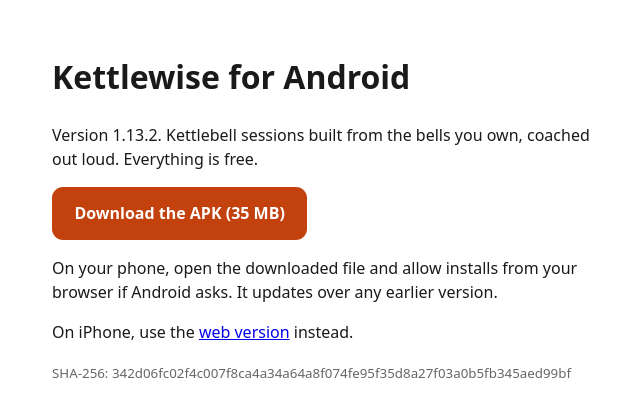
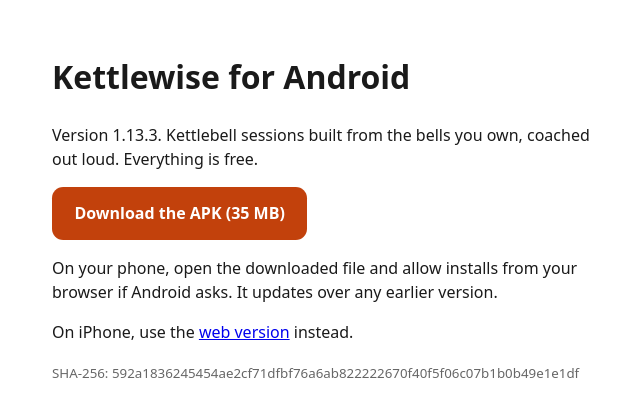
Before and after one commit to kettlewise/kettlewise, a plain HTML site: page download/index.html in a window 1280 px wide. Shown: the full height of the page, 316-956 px from the left. Drawn offline with Linux system fonts and the light colour scheme.

Commit message:
Download page: Kettlewise 1.13.3
Co-Authored-By: Claude Fable 5.2 <noreply@anthropic.com>
Claude-Session: https://claude.ai/code/session_01T2J31mxVrscVukMd2fxz8B

```diff
--- a/download/index.html
+++ b/download/index.html
@@ -3,8 +3,8 @@
 <title>Download Kettlewise for Android</title>
 <style>body{font:16px/1.5 system-ui,sans-serif;max-width:34rem;margin:0 auto;padding:2rem 1rem;color:#1a1a1a}a.btn{display:inline-block;background:#C2410C;color:#fff;padding:.9rem 1.4rem;border-radius:.7rem;text-decoration:none;font-weight:700}small{color:#666}</style></head>
 <body><h1>Kettlewise for Android</h1>
-<p>Version 1.13.2. Kettlebell sessions built from the bells you own, coached out loud. Everything is free.</p>
+<p>Version 1.13.3. Kettlebell sessions built from the bells you own, coached out loud. Everything is free.</p>
 <p><a class="btn" href="Kettlewise.apk">Download the APK (35 MB)</a></p>
 <p>On your phone, open the downloaded file and allow installs from your browser if Android asks. It updates over any earlier version.</p>
 <p>On iPhone, use the <a href="../app/">web version</a> instead.</p>
-<p><small>SHA-256: 342d06fc02f4c007f8ca4a34a64a8f074fe95f35d8a27f03a0b5fb345aed99bf</small></p></body></html>
+<p><small>SHA-256: 592a1836245454ae2cf71dfbf76a6ab822222670f40f5f06c07b1b0b49e1e1df</small></p></body></html>
```
Also changed, not shown: 1 other file.
